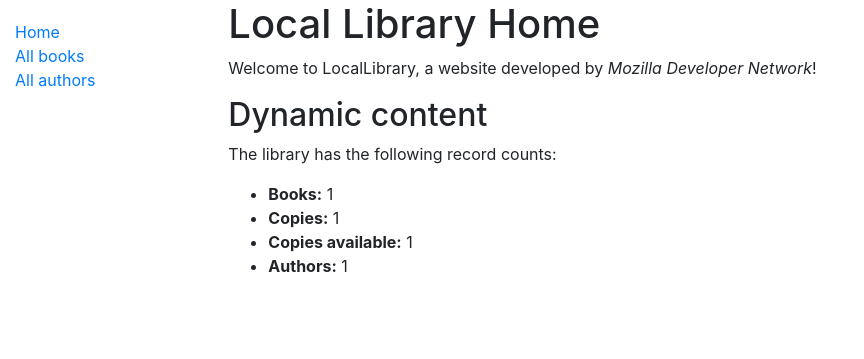
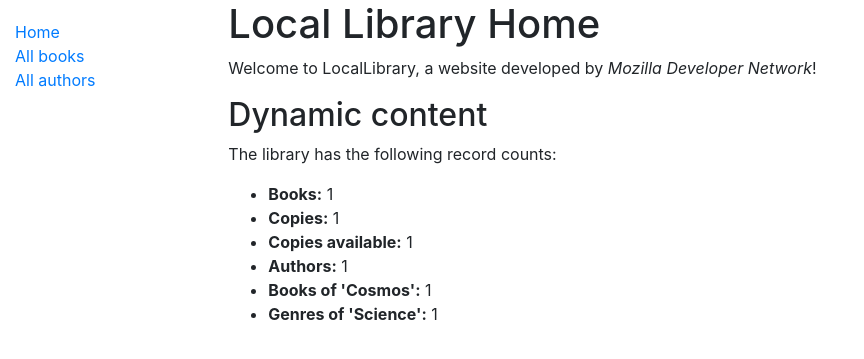
Before and after one commit to tarikly/mdn, a Django app: template locallibrary/catalog/templates/index.html in a window 1280 px wide. Shown: the top 359 px of the page, without its empty margins (0-864 px from the left). Run offline with Django 3.2, Linux system fonts and the light colour scheme; the template is opened without the code that fills it: most values are stand-ins (such as "Sample title", 1, 10 or a date in 2020); some libraries are stand-ins or nearby versions.

Commit message:
generate counts for genres and books that contain a particular word (case insensitive)

```diff
--- a/locallibrary/catalog/templates/index.html
+++ b/locallibrary/catalog/templates/index.html
@@ -14,5 +14,7 @@
     <li><strong>Copies:</strong> {{ num_instances }}</li>
     <li><strong>Copies available:</strong> {{ num_instances_available }}</li>
     <li><strong>Authors:</strong> {{ num_authors }}</li>
+    <li><strong>Books of 'Cosmos':</strong> {{ num_books_filtered }}</li>
+    <li><strong>Genres of 'Science':</strong> {{ num_genres_filtered }}</li>
   </ul>
 {% endblock %}
--- a/locallibrary/catalog/views.py
+++ b/locallibrary/catalog/views.py
@@ -14,7 +14,7 @@ def index(request):
 
     num_books_filtered = Book.objects.filter(title__icontains='cosmos').count
 
-    num_genres_filtered = Book.objects.filter(genre__icontains='science').count
+    num_genres_filtered = Genre.objects.filter(name__icontains='science').count
 
     context = {
             'num_books': num_books,
```
Also changed, not shown: 2 other files.
